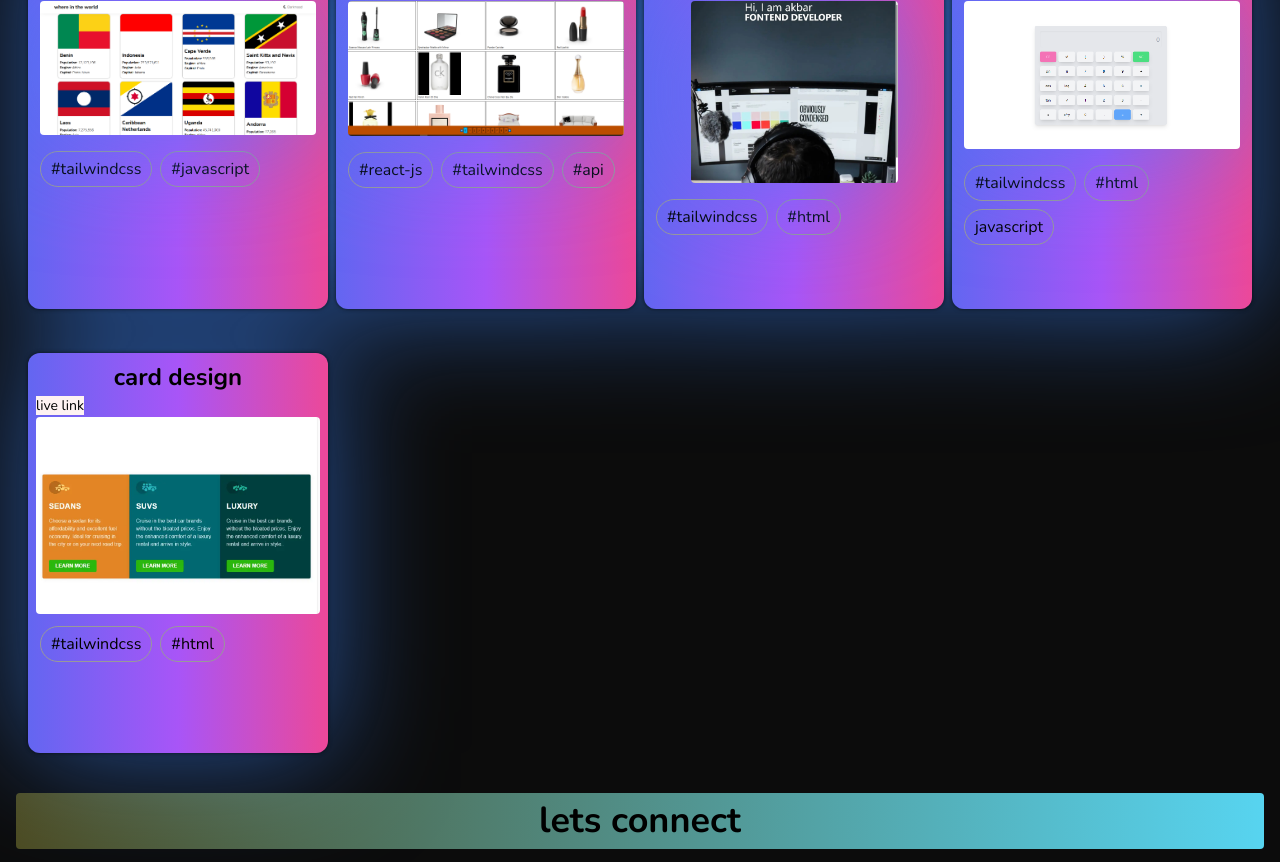
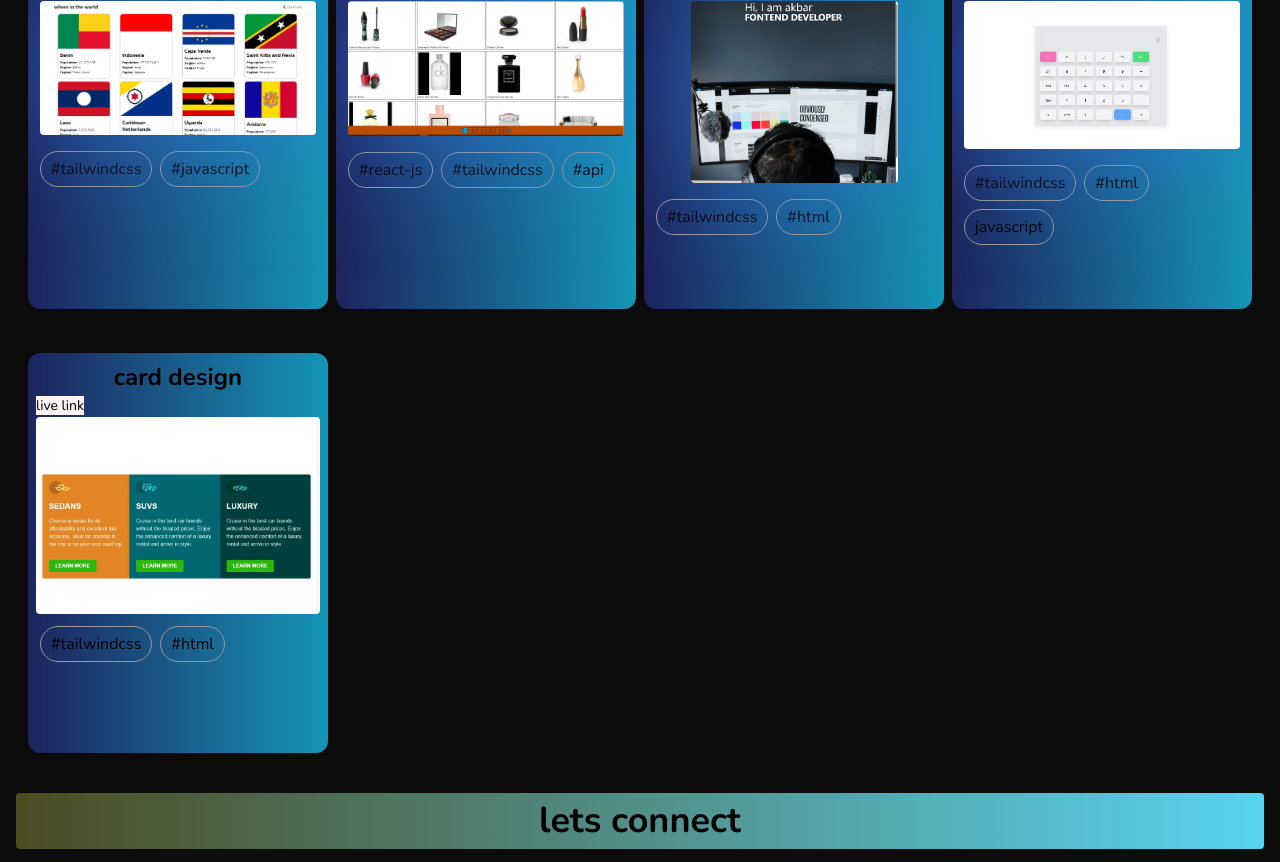
Before and after one commit to Akbar758742/myportfolio, a website: page index.html in a window 1280 px wide. Shown: the part 943-1805 px from the top of the page. Drawn offline with nearby package versions, Linux system fonts and the light colour scheme; animation ran at ten frames a second; a script that the page names is missing.

Commit message:
update card color

```diff
--- a/index.html
+++ b/index.html
@@ -436,10 +436,10 @@
     </section>
     <!-- project -->
     <section id="project"
-      class="mx-6 my-10 grid grid-cols-1 sm:grid-cols-2 md:grid-cols-3 lg:grid-cols-4 gap-y-8  justify-items-center drop-shadow-[0_0px_60px_rgba(59,130,246,0.6)]"
+      class="mx-6 my-10 grid grid-cols-1 sm:grid-cols-2 md:grid-cols-3 lg:grid-cols-4 gap-y-8  justify-items-center "
     >
     <div
-    class="w-[300px] h-[400px] bg-gradient-to-r from-indigo-500 via-purple-500 to-pink-500 p-2 shadow-[0_0px_4px_0px_rgba(0,0,0,0.6)] rounded-xl overflow-hidden transition-all duration-300  ease-in-out mt-3 hover:scale-105"
+    class="w-[300px] h-[400px] bg-gradient-to-l from-[#1595b6] to-[#1f2667e6] p-2 shadow-[0_0px_4px_0px_rgba(0,0,0,0.6)] rounded-xl overflow-hidden transition-all duration-300  ease-in-out mt-3 hover:scale-105"
   >
     <h1 class="text-2xl font-bold text-center">Rest country api</h1>
     <span
@@ -474,7 +474,7 @@
     </div>
   </div>
       <div
-      class="w-[300px] h-[400px] bg-gradient-to-r from-indigo-500 via-purple-500 to-pink-500 p-2 shadow-[0_0px_4px_0px_rgba(0,0,0,0.6)] rounded-xl overflow-hidden transition-all duration-300  ease-in-out mt-3 hover:scale-105"
+      class="w-[300px] h-[400px] bg-gradient-to-l from-[#1595b6] to-[#1f2667e6] p-2 shadow-[0_0px_4px_0px_rgba(0,0,0,0.6)] rounded-xl overflow-hidden transition-all duration-300  ease-in-out mt-3 hover:scale-105"
       >
         <h1 class="text-2xl font-bold text-center">Pagination</h1>
         <span
@@ -514,7 +514,7 @@
         </div>
       </div>
       <div
-      class="w-[300px] h-[400px] bg-gradient-to-r from-indigo-500 via-purple-500 to-pink-500 p-2 shadow-[0_0px_4px_0px_rgba(0,0,0,0.6)] rounded-xl overflow-hidden transition-all duration-300  ease-in-out mt-3 hover:scale-105"
+      class="w-[300px] h-[400px] bg-gradient-to-l from-[#1595b6] to-[#1f2667e6] p-2 shadow-[0_0px_4px_0px_rgba(0,0,0,0.6)] rounded-xl overflow-hidden transition-all duration-300  ease-in-out mt-3 hover:scale-105"
       >
         <h1 class="text-2xl font-bold text-center">practicing myself</h1>
         <span
@@ -548,7 +548,7 @@
         </div>
       </div>
       <div
-      class="w-[300px] h-[400px] bg-gradient-to-r from-indigo-500 via-purple-500 to-pink-500 p-2 shadow-[0_0px_4px_0px_rgba(0,0,0,0.6)] rounded-xl overflow-hidden transition-all duration-300  ease-in-out mt-3 hover:scale-105"
+      class="w-[300px] h-[400px] bg-gradient-to-l from-[#1595b6] to-[#1f2667e6] p-2 shadow-[0_0px_4px_0px_rgba(0,0,0,0.6)] rounded-xl overflow-hidden transition-all duration-300  ease-in-out mt-3 hover:scale-105"
       >
         <h1 class="text-2xl font-bold text-center">scientific-calculatorr</h1>
         <span
@@ -588,7 +588,7 @@
         </div>
       </div>
       <div
-      class="w-[300px] h-[400px] bg-gradient-to-r from-indigo-500 via-purple-500 to-pink-500 p-2 shadow-[0_0px_4px_0px_rgba(0,0,0,0.6)] rounded-xl overflow-hidden transition-all duration-300  ease-in-out mt-3 hover:scale-105"
+      class="w-[300px] h-[400px] bg-gradient-to-l from-[#1595b6] to-[#1f2667e6] p-2 shadow-[0_0px_4px_0px_rgba(0,0,0,0.6)] rounded-xl overflow-hidden transition-all duration-300  ease-in-out mt-3 hover:scale-105"
       >
         <h1 class="text-2xl font-bold text-center">card design</h1>
         <span
@@ -640,8 +640,7 @@
         <div class="w-full">
           <form class="w-full" name="contactUS" netlify>
             <label for="name" class="block mb-2 text-sm font-medium text-white"
-              >Name</label
-            >
+              >Name</label >
             <div class="relative mb-4">
               <div
                 class="absolute inset-y-0 start-0 flex items-center ps-3.5 pointer-events-none"
@@ -658,7 +657,7 @@
                   />
                 </svg>
               </div>
-              <input
+              <input required
                 type="text"
                 id="name"
                 name="name"
@@ -689,6 +688,7 @@
                 </svg>
               </div>
               <input
+              required
                 type="email"
                 id="email"
                 name="email"
@@ -706,6 +706,7 @@
                 class="absolute inset-y-0 start-0 flex items-center ps-3.5 pointer-events-none"
               ></div>
               <textarea
+              required
                 id="message"
                 name="message"
                 rows="8"
@@ -714,7 +715,7 @@
             </div>
             <button
               type="submit"
-              class="w-full text-white bg-[#1788ae] hover:bg-[#1280a4] focus:ring-4 focus:ring-[#4489a0] font-medium rounded-lg text-sm px-5 py-2.5 me-2 mb-2 focus:outline-none"
+              class="w-full text-white bg-gradient-to-l from-[#1595b6] to-[#1f2667e6] hover:scale-110 ease-in-out duration-100   font-medium rounded-lg text-sm px-5 py-2.5 me-2 mb-2 focus:outline-none"
             >
               Send
             </button>
```
